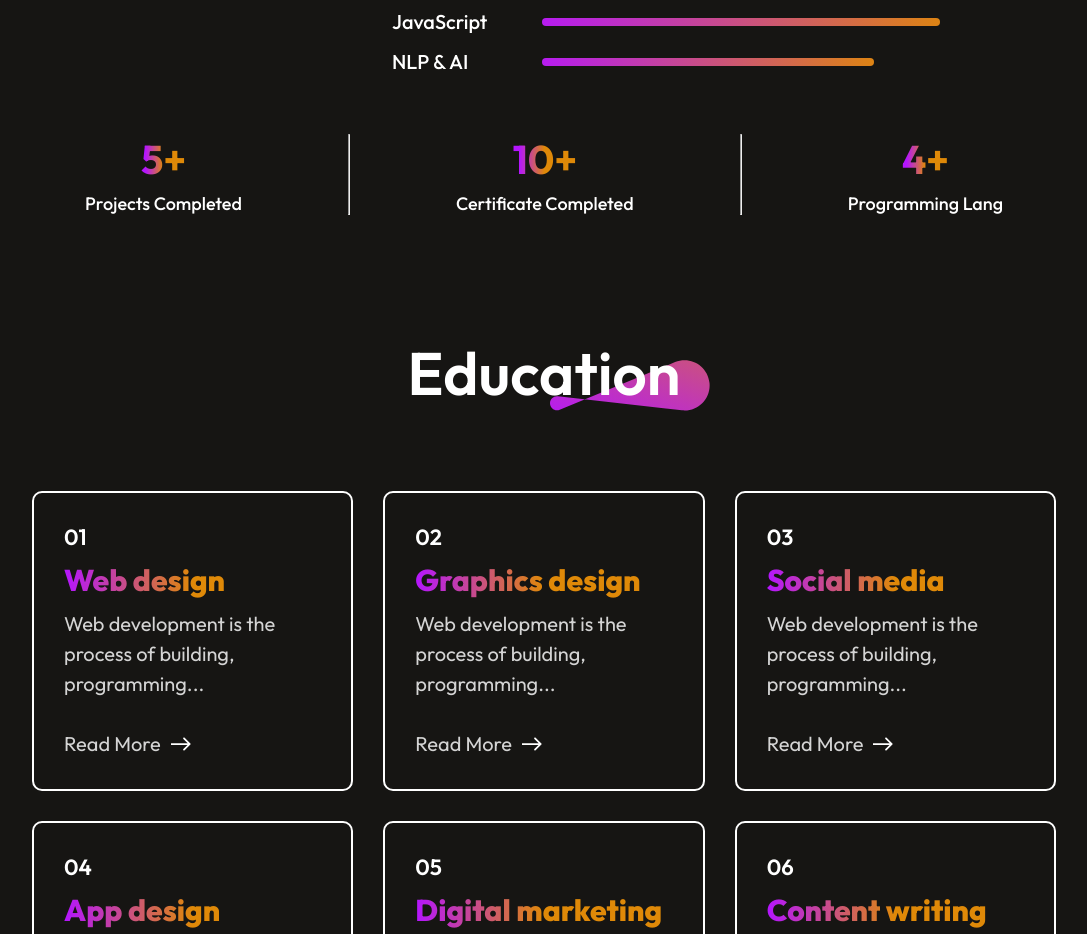
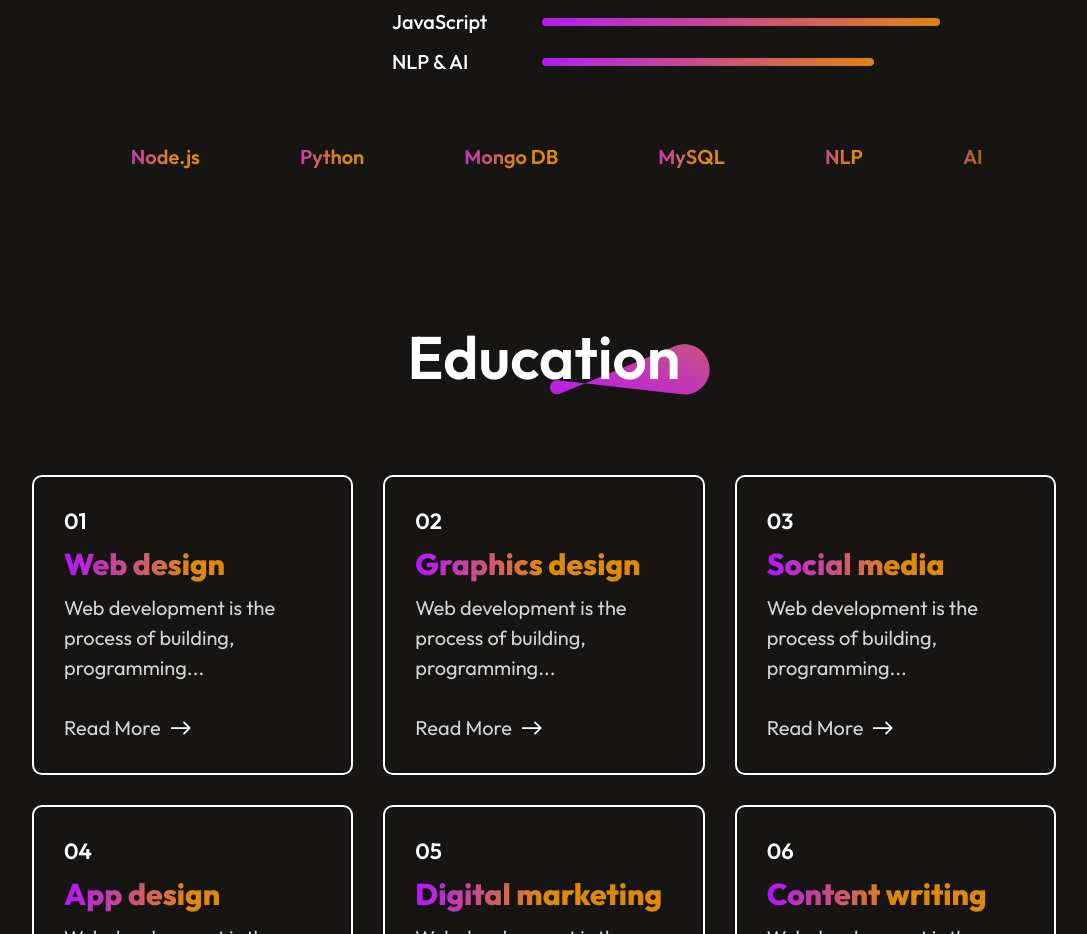
Before and after one commit to Shaikh-Ayaz04/Portfolio, a React (Vite) app: page / in a window 1280 px wide. Shown: the part 1222-2156 px from the top of the page, without its empty margins (96-1183 px from the left). Built offline with nearby package versions, Linux system fonts and the light colour scheme; a web font is replaced by a local one.

Commit message:
marquee-added

```diff
--- a/src/Components/About/About.css
+++ b/src/Components/About/About.css
@@ -82,39 +82,83 @@
     transition: 0.3s;
 }
 
-.about-achievements {
-    display: flex;
-    width: 100%;
-    justify-content: space-around;
-    margin-bottom: 50px;
+
+.marquee {
+  width: 100%;
+  overflow: hidden;
+  margin-bottom: 70px;
+  mask-image: linear-gradient(
+    to right,
+    transparent 0%,
+    black 10%,
+    black 90%,
+    transparent 100%
+  );
 }
 
-.about-achievement {
-    display: flex;
-    flex-direction: column;
-    align-items: center;
-    gap: 8px;
-    transition: .5s;
+/* Marquee movement */
+.marquee__inner {
+  display: flex;
+  width: max-content;
+  animation: marquee 16s linear infinite;
 }
 
-.about-achievement h1 {
-    font-size: 40px;
-    font-weight: 700;
-    background: linear-gradient(270deg, #DF8908 50.41%, #B415FF 90.25%);
-    background-clip: text;
-    -webkit-background-clip: text;
-    -webkit-text-fill-color: transparent;
+/* Pause ONLY when a skill is hovered */
+.marquee:has(span:hover) .marquee__inner {
+  animation-play-state: paused;
 }
 
-.about-achievement p {
-    font-size: 18px;
-    font-weight: 500;
+/* Group */
+.marquee__group {
+  display: flex;
 }
 
-.about-achievement:hover {
-    transform: scale(1.12);
-    transition: 0.5s;
+/* NORMAL: gradient text */
+.marquee__group span {
+  margin: 0 1.75rem;
+  padding: 10px 22px;
+  font-size: 1.25rem;
+  font-weight: 600;
+  white-space: nowrap;
+  cursor: pointer;
+  border-radius: 10px;
+
+  background: linear-gradient(270deg, #DF8908 40%, #B415FF 100%);
+  background-clip: text;
+  -webkit-background-clip: text;
+  -webkit-text-fill-color: transparent;
+
+  transition: transform 0.3s ease, background 0.3s ease;
 }
+
+/* HOVER: gradient background + white text */
+.marquee__group span:hover {
+  transform: scale(1.15);
+
+  background: linear-gradient(
+    264deg,
+    #DF8908 -5.09%,
+    #B415FF 106.28%
+  );
+
+  -webkit-background-clip: initial;
+  -webkit-text-fill-color: white;
+  color: white;
+}
+
+/* Animation */
+@keyframes marquee {
+  from {
+    transform: translateX(0);
+  }
+  to {
+    transform: translateX(-50%);
+  }
+}
+
+
+
+
 
 @media(max-width:768px) {
     .about {
--- a/src/Components/About/About.jsx
+++ b/src/Components/About/About.jsx
@@ -42,25 +42,40 @@ const About = () => {
                             <hr style={{ width: "50%" }} />
                         </div>
                     </div>
+
                 </div>
 
             </div>
-            <div className="about-achievements">
-                <div className="about-achievement">
-                    <h1>5+</h1>
-                    <p>Projects Completed</p>
-                </div>
-                <hr />
-                <div className="about-achievement">
-                    <h1>10+</h1>
-                    <p>Certificate Completed</p>
-                </div>
-                <hr />
-                <div className="about-achievement">
-                    <h1>4+</h1>
-                    <p>Programming Lang</p>
+            <div class="marquee">
+                <div class="marquee__inner">
+                    <div class="marquee__group">
+                        <span>HTML</span>
+                        <span>tailwind-CSS</span>
+                        <span>JavaScript</span>
+                        <span>React</span>
+                        <span>Node.js</span>
+                        <span>Python</span>
+                        <span>Mongo DB</span>
+                        <span>MySQL</span>
+                        <span>NLP</span>
+                        <span>AI</span>
+                    </div>
+
+                    <div class="marquee__group">
+                        <span>HTML</span>
+                        <span>tailwind-CSS</span>
+                        <span>JavaScript</span>
+                        <span>React</span>
+                        <span>Node.js</span>
+                        <span>Python</span>
+                        <span>Mongo DB</span>
+                        <span>MySQL</span>
+                        <span>NLP</span>
+                        <span>AI</span>
+                    </div>
                 </div>
             </div>
+
         </div>
     )
 }
```
